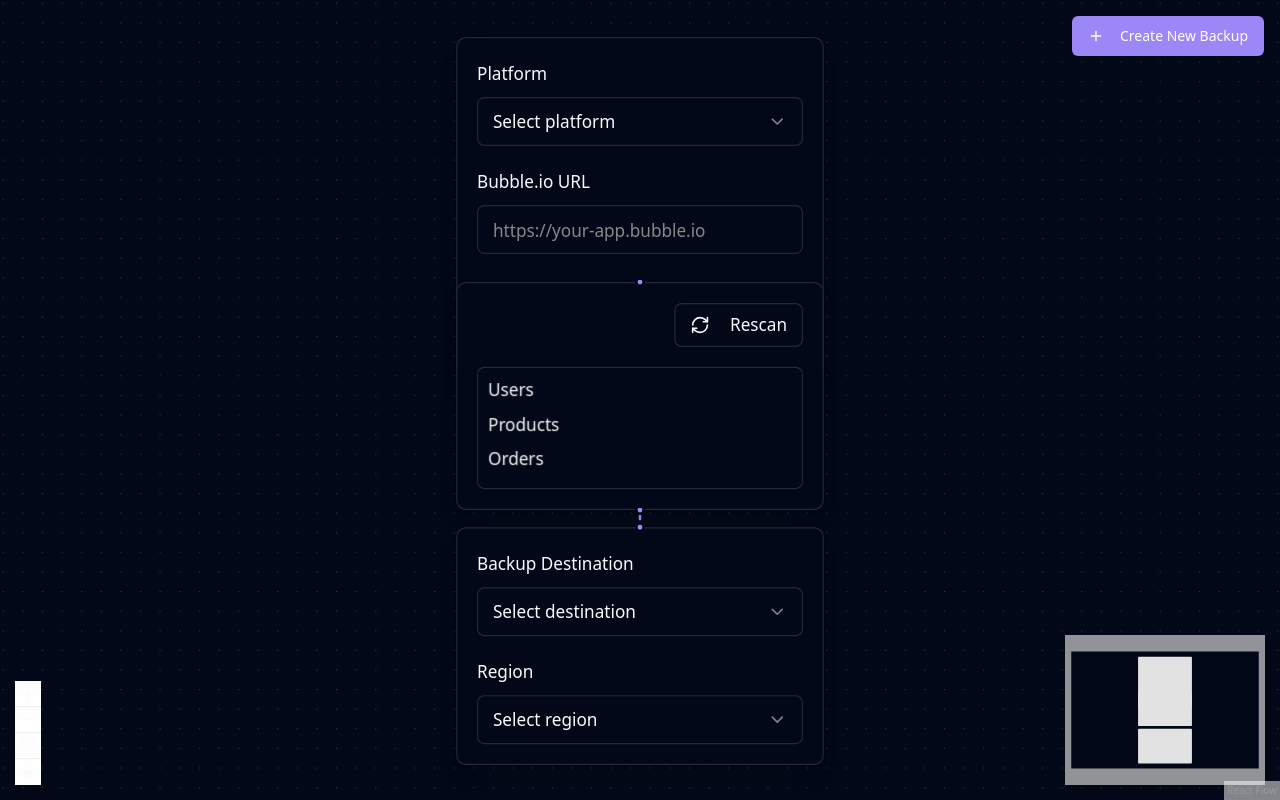
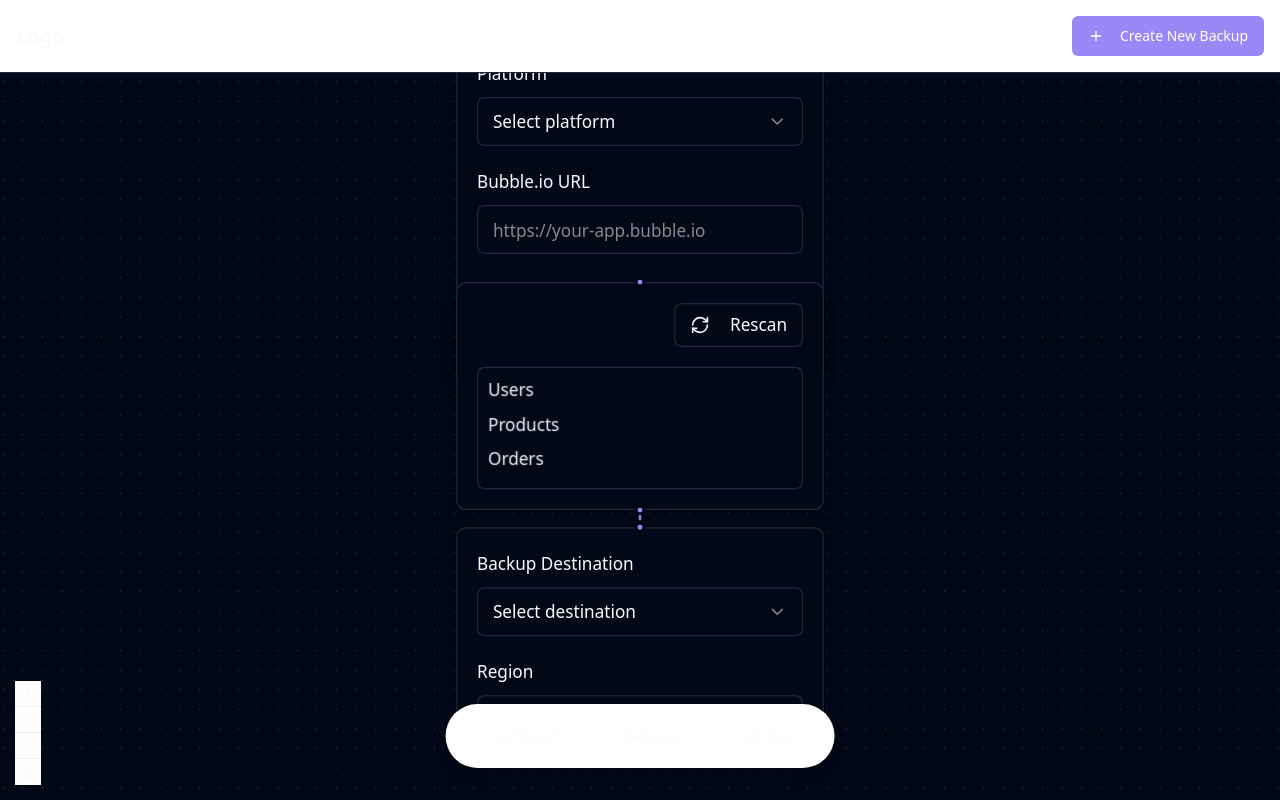
Before and after one commit to mannymarciano/backup-builder-buddy, a React (Vite) app: page / in a window 1280 px wide. Built offline with nearby package versions, Linux system fonts and the light colour scheme.

Commit message:
Fix package installation error
Resolved an issue that occurred while adding the package "@21st/expandable-tabs@latest".
[skip gpt_engineer]

```diff
--- a/src/pages/Index.tsx
+++ b/src/pages/Index.tsx
@@ -3,7 +3,6 @@ import { Button } from "@/components/ui/button";
 import { Plus } from "lucide-react";
 import {
   ReactFlow,
-  MiniMap,
   Controls,
   Background,
   useNodesState,
@@ -58,7 +57,12 @@ const Index = () => {
   );
 
   return (
-    <div className="w-full h-screen bg-background">
+    <div className="w-full h-screen bg-background relative">
+      <div className="fixed top-0 left-0 right-0 z-10 bg-white border-b p-4 flex justify-between items-center">
+        <div className="font-bold text-xl">Logo</div>
+        <Button variant="ghost">Sign Out</Button>
+      </div>
+
       <div className="fixed top-4 right-4 z-10">
         <Button variant="default">
           <Plus className="h-4 w-4 mr-2" />
@@ -75,11 +79,19 @@ const Index = () => {
         nodeTypes={nodeTypes}
         fitView
         className="bg-background"
+        proOptions={{ hideAttribution: true }}
       >
         <Background color="#444" gap={16} />
         <Controls />
-        <MiniMap />
       </ReactFlow>
+
+      <div className="fixed bottom-8 left-1/2 transform -translate-x-1/2 z-50">
+        <div className="bg-white rounded-full shadow-lg px-6 py-3 flex space-x-8 animate-fade-in">
+          <Button variant="ghost" className="text-sm">Dashboard</Button>
+          <Button variant="ghost" className="text-sm">Backups</Button>
+          <Button variant="ghost" className="text-sm">Settings</Button>
+        </div>
+      </div>
     </div>
   );
 };
```
